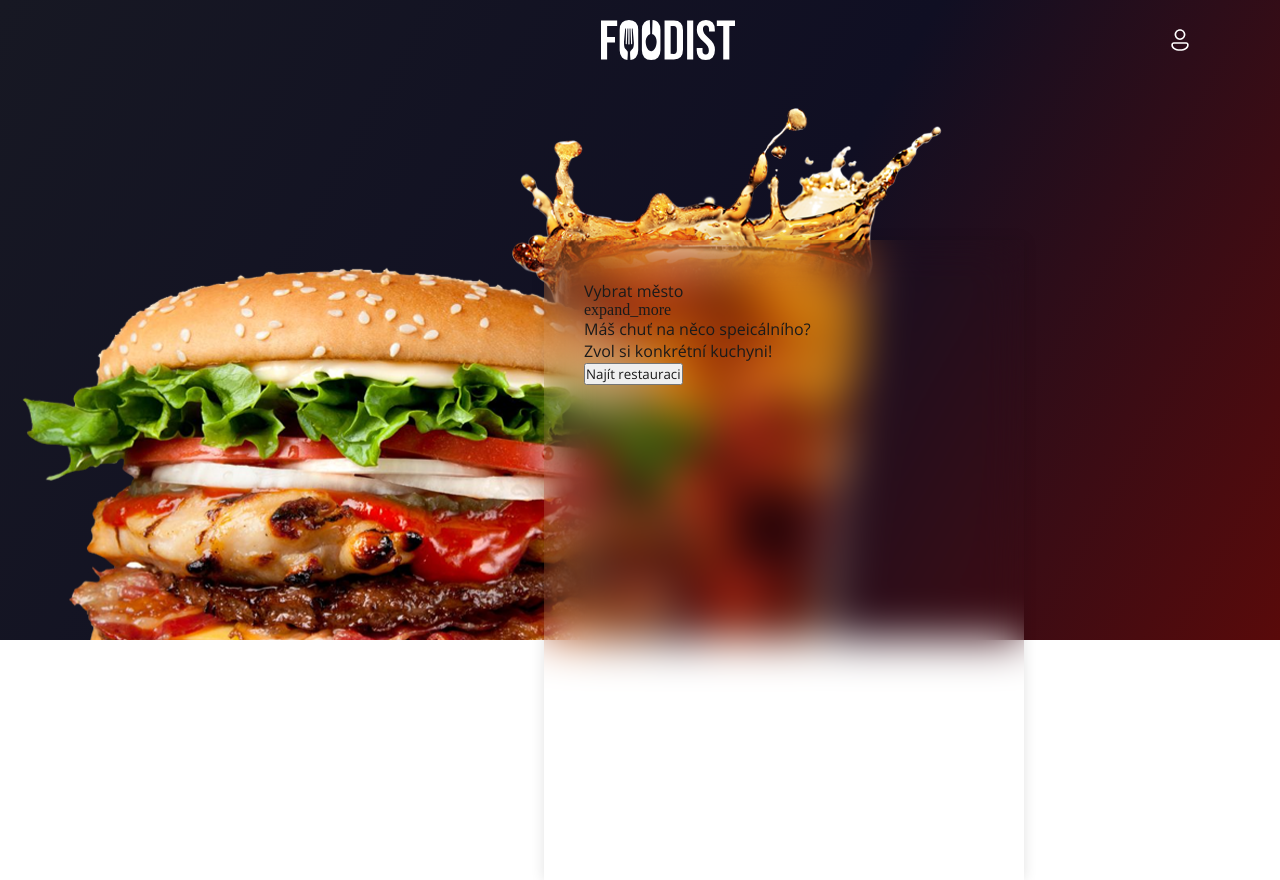
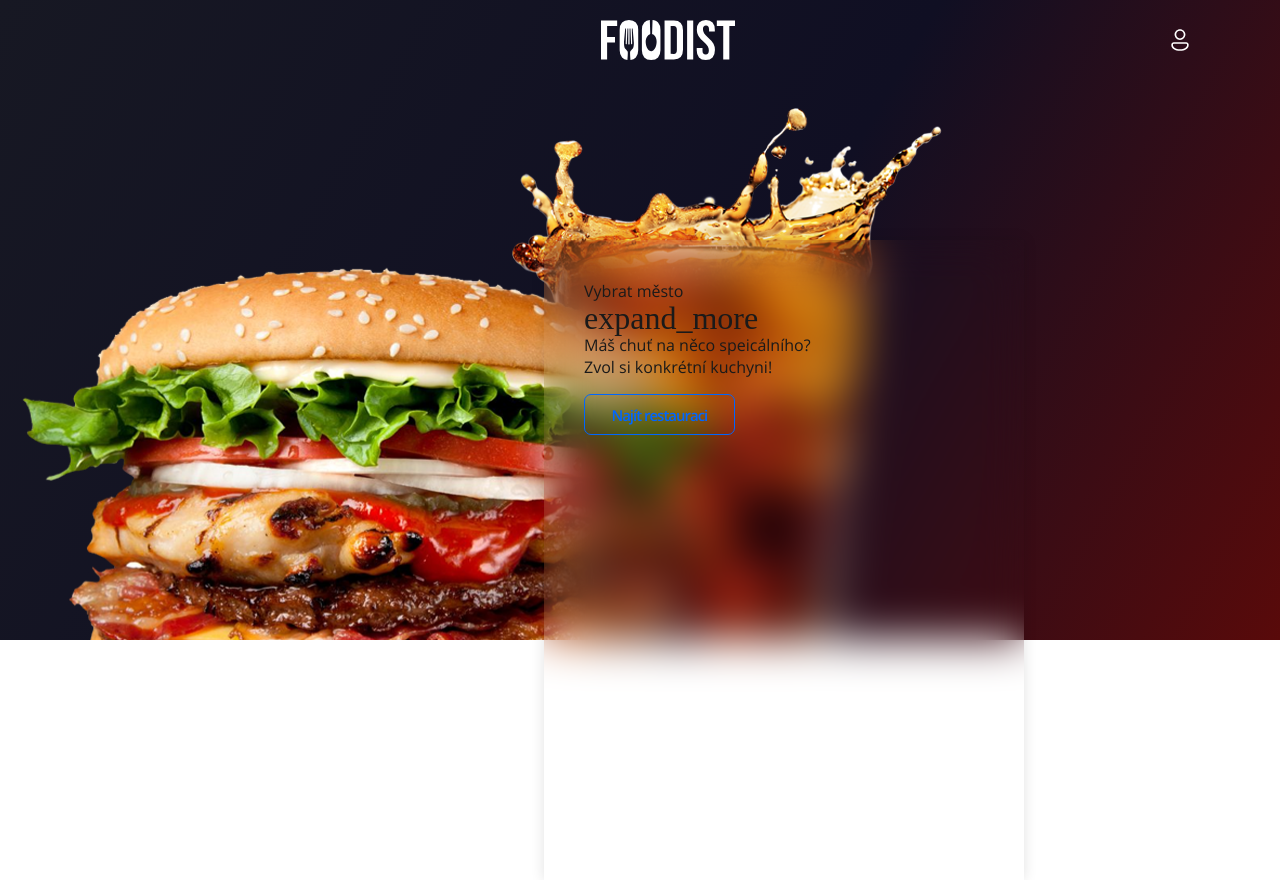
Before and after one commit to MartinWeiss01/foodist, a PHP site: page / in a window 1280 px wide. Run offline with PHP 8.4, Linux system fonts and the light colour scheme; data that the repository does not hold is empty; a stand-in replaces the project's code that opens the database connection; some libraries are stand-ins or nearby versions; some web fonts are replaced.

Commit message:
Beta Styling (v0.3)

```diff
--- a/assets/css/landing.css
+++ b/assets/css/landing.css
@@ -86,6 +86,23 @@ main {
     box-shadow: 0px 0px 13px 0px #0000001f;
 }
 
+.submitButton, .submitButton:hover {transition:.15s}
+
+.submitButton {
+    border: 1px solid var(--muted-col-border);
+    padding: 0.6rem 1.65rem;
+    border-radius: 7px;
+    font-size: 15px;
+    font-weight: 600;
+    letter-spacing: -1px;
+    background: none;
+    color:var(--save);
+    border-color:var(--save)
+}
+.submitButton:hover {color:white;border-color:var(--save);background:var(--save)}
+
+.citySelector {font-size:3rem;font-weight:700}
+
 /*
  * Viewports Manager
  * (c) Copyright 2020 Martin Weiss (martinWeiss.cz)
--- a/index.php
+++ b/index.php
@@ -80,11 +80,11 @@
                 <div class="menuParent">
                     <span>Vybrat město</span>
                     <div class="flex row hcenter" onclick="menuHandler(this)" data-role="button">
-                        <span id="selectedCity" data-city-id="-1" data-city-name="" class="flex row hcenter"></span><icon>expand_more</icon>
+                        <span id="selectedCity" data-city-id="-1" data-city-name="" class="flex row hcenter citySelector"></span><icon style="font-size:2rem">expand_more</icon>
                     </div>
 
                     <p>Máš chuť na něco speicálního?</p>
-                    <p>Zvol si konkrétní kuchyni!</p>
+                    <p style="margin-bottom:1rem">Zvol si konkrétní kuchyni!</p>
                     <div id="menubody" class="flex menu">
                         <?php
                             if($citiesList->num_rows > 0) {
@@ -94,7 +94,7 @@
                     </div>
                 </div>
 
-                <button onclick="searchForRestaurants()">Najít restauraci</button>
+                <button class="submitButton" onclick="searchForRestaurants()" data-role="button">Najít restauraci</button>
             </div>
         </main>
         <div class="toastBox"><div id="toast" class="toast"></div></div>
```
